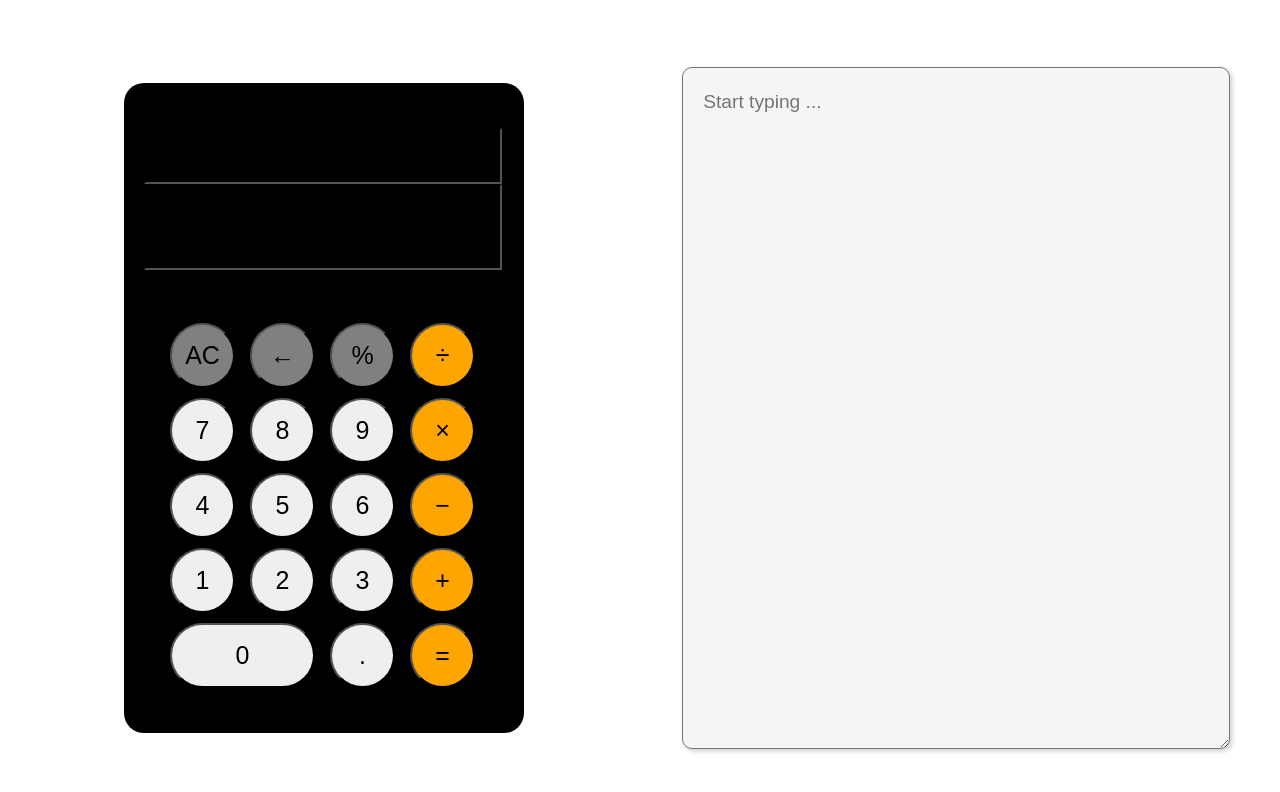
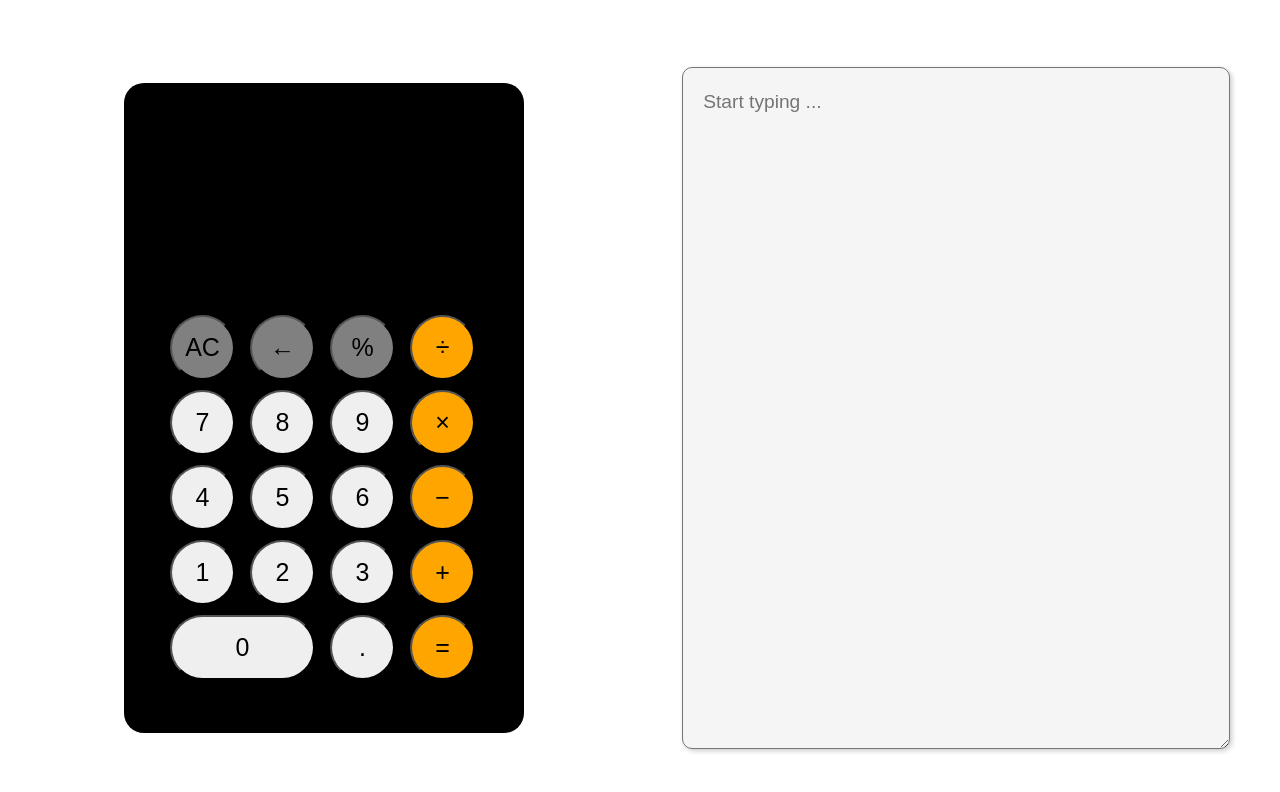
Before and after one commit to AnirudhMoopan/Calculator, a plain HTML site: page index.html in a window 1280 px wide. Drawn offline with Linux system fonts and the light colour scheme.

Commit message:
modified and done:)

```diff
--- a/style.css
+++ b/style.css
@@ -28,7 +28,7 @@
   font-size: 25px;
   color: #fff;
   background: black;
-  border-color: black;
+  border: none;
 }
 
 #screen2 {
@@ -40,7 +40,7 @@
   font-size: 40px;
   color: #fff;
   background: black;
-  border-color: black;
+  border: none;
 }
 .row {
   margin-left: 35px;
```
